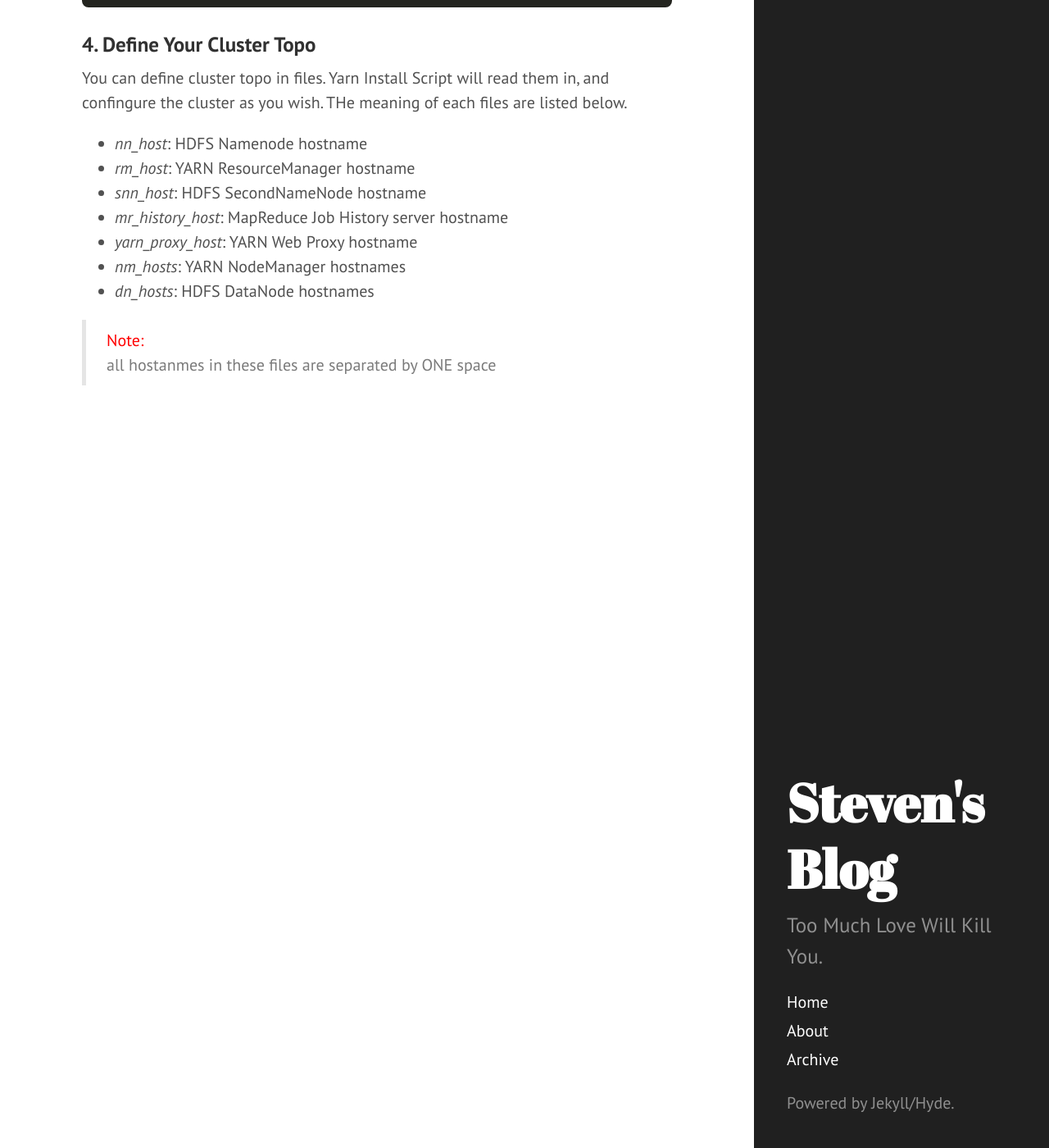
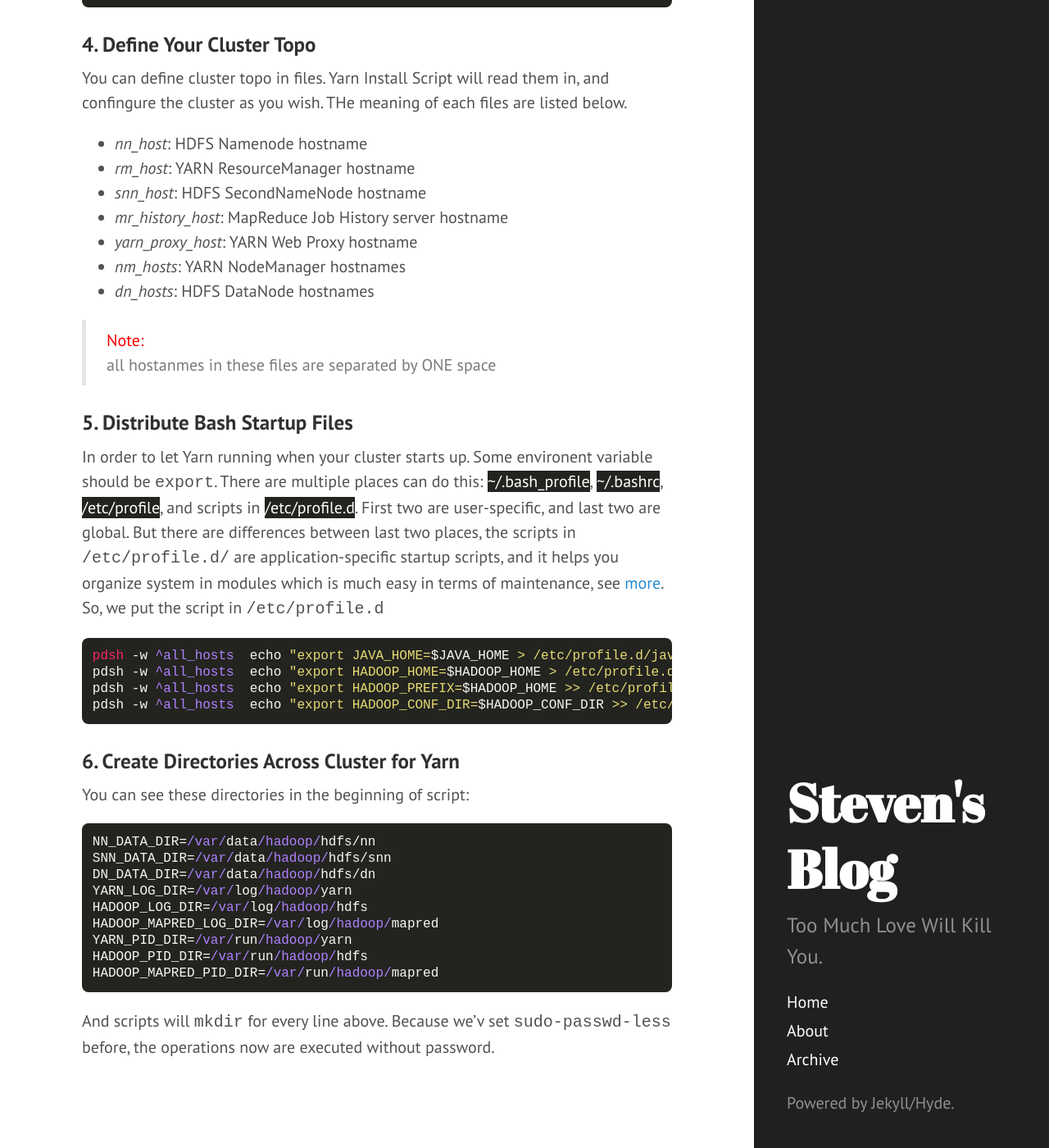
Before and after one commit to legatoo/legatoo.github.io, a Jekyll site: the page built from _posts/2014-11-12-Install-Yarn-on-Ubuntu-Cluster-via-Scripts.md, in a window 1280 px wide and 1400 px high, scrolled down 4798 px. Shown: the whole window at 82% size. Built offline with Jekyll 4.4.1, drawn with Linux system fonts in a browser that asks for light colours; Markdown is read by kramdown in place of the engine named in the settings.

```diff
--- a/_posts/2014-11-12-Install-Yarn-on-Ubuntu-Cluster-via-Scripts.md
+++ b/_posts/2014-11-12-Install-Yarn-on-Ubuntu-Cluster-via-Scripts.md
@@ -154,3 +154,27 @@
 *  *dn_hosts*:  HDFS DataNode hostnames
 
 > <font color="Red">Note: </font>all hostanmes in these files are separated by ONE space
+
+###5. Distribute Bash Startup Files
+In order to let Yarn running when your cluster starts up. Some environent variable should be `export`. There are multiple places can do this: <span style="background-color: #23241f"><font color="white">~/.bash_profile</font></span>, <span style="background-color: #23241f"><font color="white">~/.bashrc</font></span>, <span style="background-color: #23241f"><font color="white">/etc/profile</font></span>, and scripts in <span style="background-color: #23241f"><font color="white">/etc/profile.d</font></span>. First two are user-specific, and last two are global. But there are differences between last two places, the scripts in `/etc/profile.d/` are application-specific startup scripts, and it helps you organize system in modules which is much easy in terms of maintenance, see [more](http://unix.stackexchange.com/questions/64258/what-do-the-scripts-in-etc-profile-d-do).  So, we put the script in `/etc/profile.d`
+
+<pre><code class="Bash">pdsh -w ^all_hosts  echo "export JAVA_HOME=$JAVA_HOME > /etc/profile.d/java.sh"
+pdsh -w ^all_hosts  echo "export HADOOP_HOME=$HADOOP_HOME > /etc/profile.d/hadoop.sh"
+pdsh -w ^all_hosts  echo "export HADOOP_PREFIX=$HADOOP_HOME >> /etc/profile.d/hadoop.sh"
+pdsh -w ^all_hosts  echo "export HADOOP_CONF_DIR=$HADOOP_CONF_DIR >> /etc/profile.d/hadoop.sh"</code></pre>
+
+###6. Create Directories Across Cluster for Yarn
+You can see these directories in the beginning of script:
+
+<pre><code class="Bash">NN_DATA_DIR=/var/data/hadoop/hdfs/nn
+SNN_DATA_DIR=/var/data/hadoop/hdfs/snn
+DN_DATA_DIR=/var/data/hadoop/hdfs/dn
+YARN_LOG_DIR=/var/log/hadoop/yarn
+HADOOP_LOG_DIR=/var/log/hadoop/hdfs
+HADOOP_MAPRED_LOG_DIR=/var/log/hadoop/mapred
+YARN_PID_DIR=/var/run/hadoop/yarn
+HADOOP_PID_DIR=/var/run/hadoop/hdfs
+HADOOP_MAPRED_PID_DIR=/var/run/hadoop/mapred</code></pre>
+
+
+And scripts will `mkdir` for every line above. Because we'v set `sudo-passwd-less` before, the operations now are executed without password.
```
